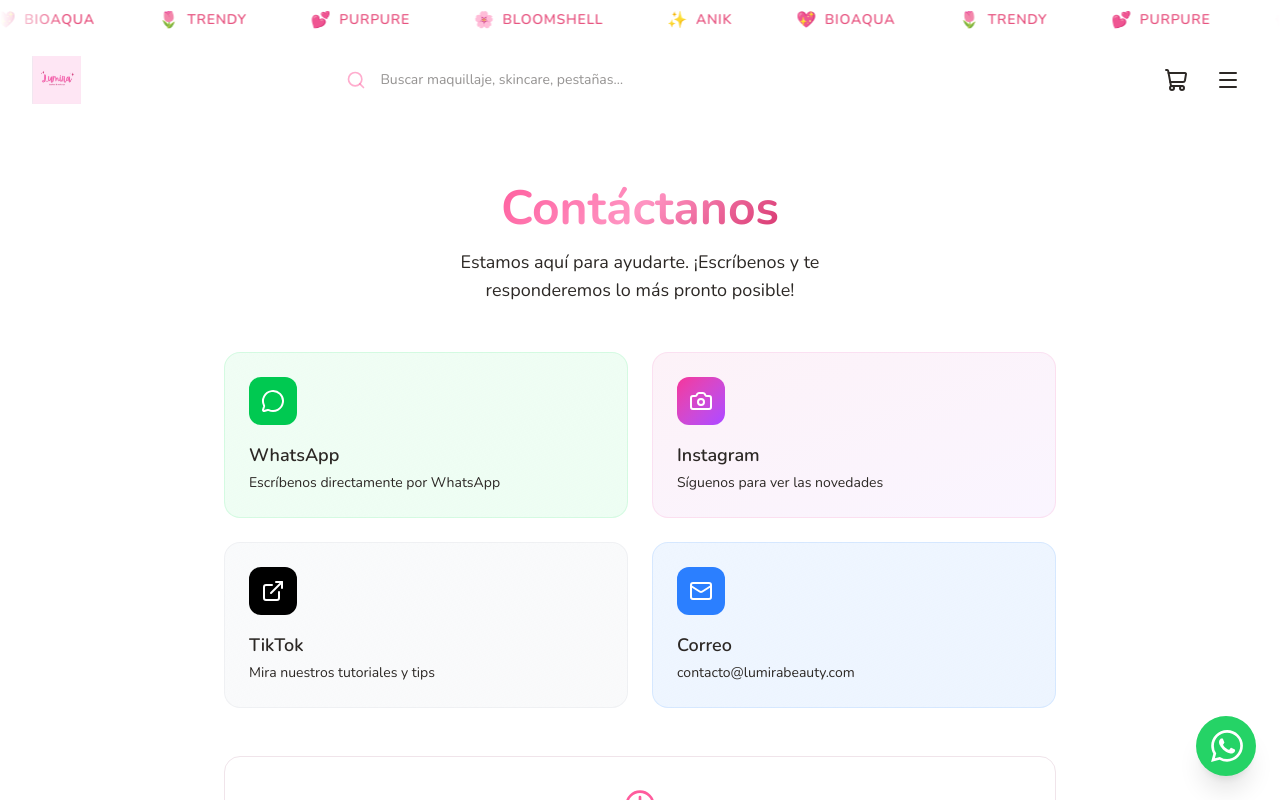
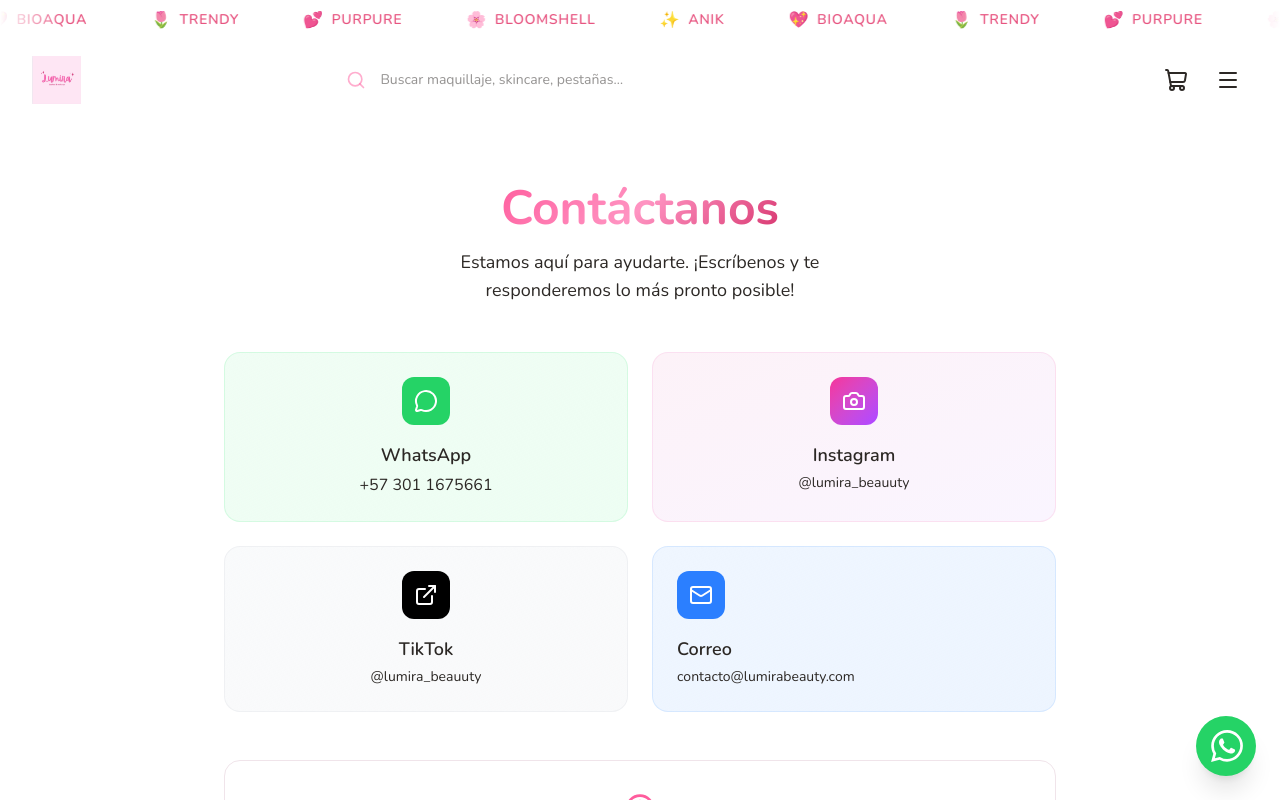
Before and after one commit to alexanderst2005-lab/lumira_beauuty, a Next.js app: page /contacto in a window 1280 px wide. Shown: the top 800 px of the page. Built offline with nearby package versions, Linux system fonts and the light colour scheme.

Commit message:
Update social media links and WhatsApp number

```diff
--- a/src/app/contacto/page.tsx
+++ b/src/app/contacto/page.tsx
@@ -23,53 +23,53 @@
       <div className="grid grid-cols-1 sm:grid-cols-2 gap-6">
         {/* WhatsApp */}
         <motion.a
-          href="https://wa.me/573000000000"
+          href="https://wa.me/573011675661"
           target="_blank"
           rel="noopener noreferrer"
           initial={{ opacity: 0, y: 20 }}
           animate={{ opacity: 1, y: 0 }}
           transition={{ delay: 0.1 }}
-          className="group p-6 rounded-2xl bg-gradient-to-br from-green-50 to-green-100/50 border border-green-200/50 hover:shadow-xl hover:shadow-green-500/10 hover:-translate-y-1 transition-all duration-300"
+          className="group p-6 rounded-2xl bg-gradient-to-br from-green-50 to-green-100/50 border border-green-200/50 hover:shadow-xl hover:shadow-green-500/10 hover:-translate-y-1 transition-all duration-300 flex flex-col items-center text-center"
         >
-          <div className="w-12 h-12 rounded-xl bg-green-500 text-white flex items-center justify-center mb-4 group-hover:scale-110 transition-transform">
+          <div className="w-12 h-12 rounded-xl bg-[#25D366] text-white flex items-center justify-center mb-4 group-hover:scale-110 transition-transform">
             <MessageCircle className="w-6 h-6" />
           </div>
           <h3 className="font-heading font-semibold text-lg text-text mb-1">WhatsApp</h3>
-          <p className="text-sm text-text-light">Escríbenos directamente por WhatsApp</p>
+          <p className="text-text-light font-sans">+57 301 1675661</p>
         </motion.a>
 
         {/* Instagram */}
         <motion.a
-          href="https://instagram.com/lumirabeauty"
+          href="https://www.instagram.com/lumira_beauuty?igsh=eHkzbWJkM3Mxbm10"
           target="_blank"
           rel="noopener noreferrer"
           initial={{ opacity: 0, y: 20 }}
           animate={{ opacity: 1, y: 0 }}
           transition={{ delay: 0.2 }}
-          className="group p-6 rounded-2xl bg-gradient-to-br from-pink-50 to-purple-50 border border-pink-200/50 hover:shadow-xl hover:shadow-pink-500/10 hover:-translate-y-1 transition-all duration-300"
+          className="group p-6 rounded-2xl bg-gradient-to-br from-pink-50 to-purple-50 border border-pink-200/50 hover:shadow-xl hover:shadow-pink-500/10 hover:-translate-y-1 transition-all duration-300 flex flex-col items-center text-center"
         >
           <div className="w-12 h-12 rounded-xl bg-gradient-to-br from-pink-500 to-purple-500 text-white flex items-center justify-center mb-4 group-hover:scale-110 transition-transform">
             <Camera className="w-6 h-6" />
           </div>
           <h3 className="font-heading font-semibold text-lg text-text mb-1">Instagram</h3>
-          <p className="text-sm text-text-light">Síguenos para ver las novedades</p>
+          <p className="text-sm text-text-light font-sans">@lumira_beauuty</p>
         </motion.a>
 
         {/* TikTok */}
         <motion.a
-          href="https://tiktok.com/@lumirabeauty"
+          href="https://www.tiktok.com/@lumira_beauuty?_t=ZS-90RZGJ7JNiM&fbclid=PAZnRzaATg1uZwZG9mAmV4dG4DYWVtAjExAHNydGMGYXBwX2lkDzEyNDAyNDU3NDI4NzQxNAABp_CTKJ_LLj_YlwQOCGerLO366uygjs4G-a5Hw7SlaqyFf16VMfoDBdknL-RY_aem_rQdUGoevQFKF6pJFBzfAlQ"
           target="_blank"
           rel="noopener noreferrer"
           initial={{ opacity: 0, y: 20 }}
           animate={{ opacity: 1, y: 0 }}
           transition={{ delay: 0.3 }}
-          className="group p-6 rounded-2xl bg-gradient-to-br from-gray-50 to-gray-100/50 border border-gray-200/50 hover:shadow-xl hover:shadow-gray-500/10 hover:-translate-y-1 transition-all duration-300"
+          className="group p-6 rounded-2xl bg-gradient-to-br from-gray-50 to-gray-100/50 border border-gray-200/50 hover:shadow-xl hover:shadow-gray-500/10 hover:-translate-y-1 transition-all duration-300 flex flex-col items-center text-center"
         >
           <div className="w-12 h-12 rounded-xl bg-black text-white flex items-center justify-center mb-4 group-hover:scale-110 transition-transform">
             <ExternalLink className="w-6 h-6" />
           </div>
           <h3 className="font-heading font-semibold text-lg text-text mb-1">TikTok</h3>
-          <p className="text-sm text-text-light">Mira nuestros tutoriales y tips</p>
+          <p className="text-sm text-text-light font-sans">@lumira_beauuty</p>
         </motion.a>
 
         {/* Email */}
--- a/src/components/cart/CheckoutModal.tsx
+++ b/src/components/cart/CheckoutModal.tsx
@@ -43,7 +43,7 @@
       return;
     }
 
-    const STORE_NUMBER = '573000000000'; // Este número se configurará posteriormente
+    const STORE_NUMBER = '573011675661'; // Este número se configurará posteriormente
 
     let text = `Hola, quiero realizar el siguiente pedido:\n\n`;
     text += `*Productos:*\n`;
--- a/src/components/layout/Footer.tsx
+++ b/src/components/layout/Footer.tsx
@@ -59,7 +59,7 @@
             <ul className="space-y-3">
               <li>
                 <a
-                  href="https://wa.me/573000000000"
+                  href="https://wa.me/573011675661"
                   target="_blank"
                   rel="noopener noreferrer"
                   className="text-sm text-txt-secondary hover:text-primary transition-colors duration-200 inline-flex items-center gap-2 font-sans"
@@ -70,7 +70,7 @@
               </li>
               <li>
                 <a
-                  href="https://instagram.com/lumirabeauty"
+                  href="https://www.instagram.com/lumira_beauuty?igsh=eHkzbWJkM3Mxbm10"
                   target="_blank"
                   rel="noopener noreferrer"
                   className="text-sm text-txt-secondary hover:text-primary transition-colors duration-200 inline-flex items-center gap-2 font-sans"
@@ -81,7 +81,7 @@
               </li>
               <li>
                 <a
-                  href="https://tiktok.com/@lumirabeauty"
+                  href="https://www.tiktok.com/@lumira_beauuty?_t=ZS-90RZGJ7JNiM&fbclid=PAZnRzaATg1uZwZG9mAmV4dG4DYWVtAjExAHNydGMGYXBwX2lkDzEyNDAyNDU3NDI4NzQxNAABp_CTKJ_LLj_YlwQOCGerLO366uygjs4G-a5Hw7SlaqyFf16VMfoDBdknL-RY_aem_rQdUGoevQFKF6pJFBzfAlQ"
                   target="_blank"
                   rel="noopener noreferrer"
                   className="text-sm text-txt-secondary hover:text-primary transition-colors duration-200 inline-flex items-center gap-2 font-sans"
--- a/src/components/layout/MobileMenu.tsx
+++ b/src/components/layout/MobileMenu.tsx
@@ -14,7 +14,7 @@
   { href: '/', label: 'Inicio', icon: Home },
   { href: '/catalogo', label: 'Catálogo', icon: ShoppingBag },
   { href: '/contacto', label: 'Contacto', icon: MessageCircle },
-  { href: 'https://wa.me/573000000000', label: 'WhatsApp', icon: Phone, external: true },
+  { href: 'https://wa.me/573011675661', label: 'WhatsApp', icon: Phone, external: true },
 ];
 
 export default function MobileMenu({ isOpen, onClose }: MobileMenuProps) {
--- a/src/components/layout/WhatsAppButton.tsx
+++ b/src/components/layout/WhatsAppButton.tsx
@@ -6,7 +6,7 @@
 
 export default function WhatsAppButton() {
   const [isVisible, setIsVisible] = useState(false);
-  const STORE_NUMBER = '573000000000'; // Mismo número de la tienda
+  const STORE_NUMBER = '573011675661'; // Mismo número de la tienda
   const DEFAULT_MESSAGE = '¡Hola! Me gustaría recibir más información sobre sus productos en Lumira Beauty. ✨';
 
   useEffect(() => {
--- a/src/utils/whatsapp.ts
+++ b/src/utils/whatsapp.ts
@@ -1,6 +1,6 @@
 import { CartItem } from '@/types';
 
-const WHATSAPP_NUMBER = '573000000000'; // Reemplaza con el número real
+const WHATSAPP_NUMBER = '573011675661'; // Reemplaza con el número real
 
 export function formatPrice(price: number): string {
   return new Intl.NumberFormat('es-CO', {
```
